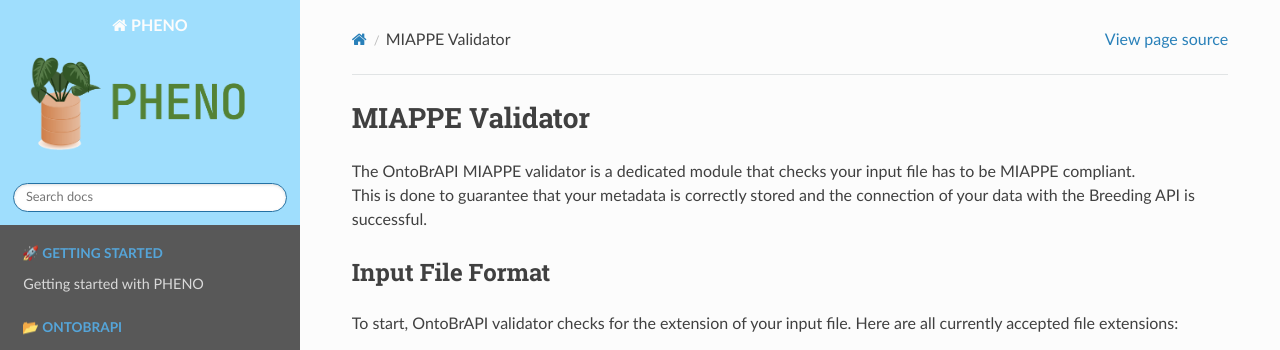
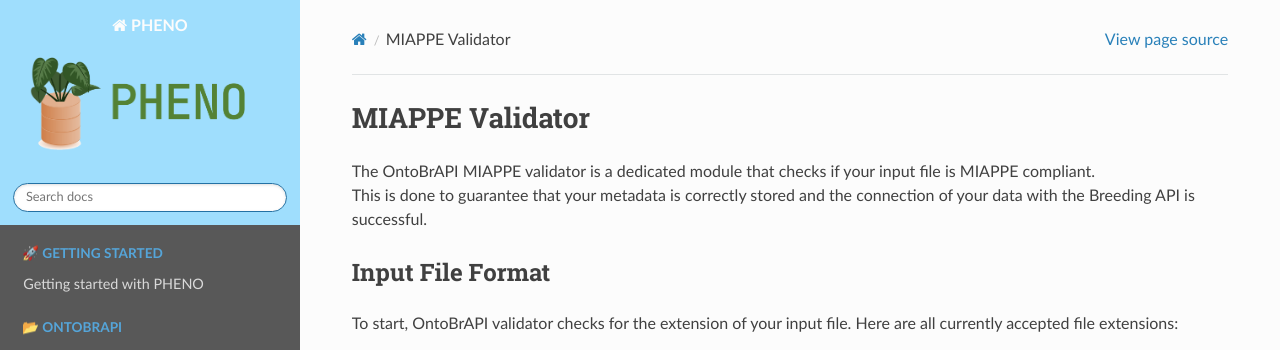
Before and after one commit to hmrodrigues99/PHENO_Docs, a Sphinx documentation site: the page built from docs/source/Validator.rst, in a window 1280 px wide and 900 px high. Shown: the top 350 px of the window. Built offline with Sphinx 7.4.7 and the Read the Docs theme 3.1.0, drawn with Linux system fonts in a browser that asks for light colours.

Commit message:
Celia corrections

```diff
--- a/docs/source/Mapping.rst
+++ b/docs/source/Mapping.rst
@@ -3,6 +3,6 @@
 Custom Mapping
 ==============
 
-| The user may want or need to generate custom mappings to accomodate to different types of Miappe compliant Excel files.
+| The user may want or need to generate custom mappings to accomodate different types of MIAPPE compliant Excel files.
 | The syntax of these .json files is as follows:
 | TODO
--- a/docs/source/Validator.rst
+++ b/docs/source/Validator.rst
@@ -3,7 +3,7 @@
 MIAPPE Validator
 ================
 
-| The OntoBrAPI MIAPPE validator is a dedicated module that checks your input file has to be MIAPPE compliant.
+| The OntoBrAPI MIAPPE validator is a dedicated module that checks if your input file is MIAPPE compliant.
 | This is done to guarantee that your metadata is correctly stored and the connection of your data with the Breeding API is successful.
 
 Input File Format
--- a/docs/source/index.rst
+++ b/docs/source/index.rst
@@ -37,7 +37,7 @@ Welcome to PHENO's documentation!
 
 .. admonition:: In a Nutshell, **PHENO**:
 
-   1. Receives as input a Miappe compliant Excel file
+   1. Receives as input a MIAPPE compliant Excel file
    2. Validates it according to the MIAPPE specifications
    3. Makes your metadata and associated phenotypic data FAIRly available worldwide through BrAPI compatible search engines
 
```
